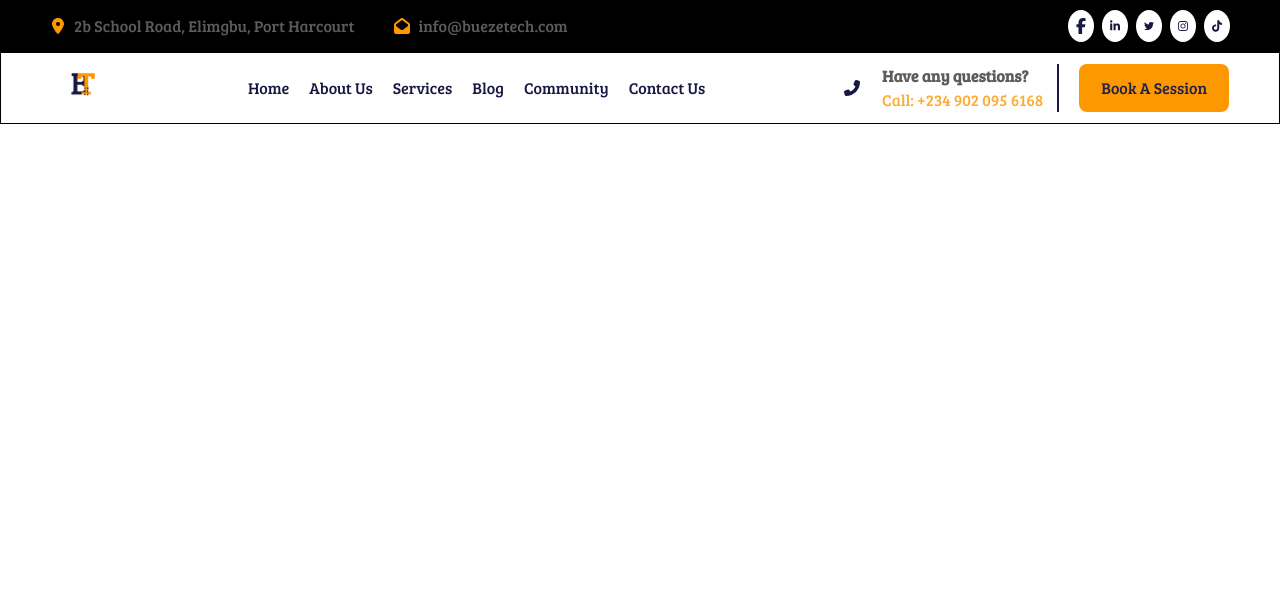
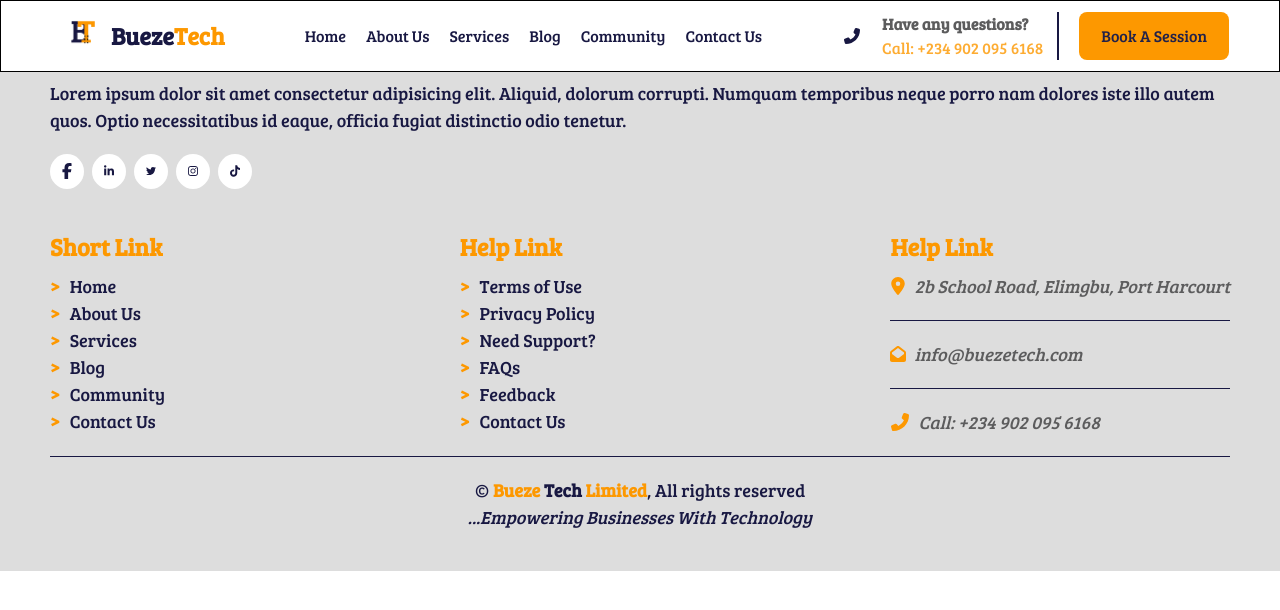
Before and after one commit to KingsleyIbe/buezetech, a Next.js app: page / in a window 1280 px wide. Shown: the top 610 px of the page. Built offline with nearby package versions, Linux system fonts and the light colour scheme.

Commit message:
Add footer

```diff
--- a/app/page.tsx
+++ b/app/page.tsx
@@ -1,3 +1,4 @@
+import Footer from "../components/common/Footer";
 import MainHeader from "../components/common/MainHeader";
 import MobileHeader from "../components/common/MobileHeader";
 import TopHeader from "../components/common/TopHeader";
@@ -8,6 +9,7 @@
       <TopHeader />
       <MobileHeader />
       <MainHeader />
+      <Footer />
     </div>
   );
 };
--- /dev/null
+++ b/components/common/Footer.tsx
@@ -0,0 +1,74 @@
+import React from 'react'
+import Logo from './Logo';
+import SocialLinks from './SocialLinks';
+import Link from 'next/link';
+import { FontAwesomeIcon } from '@fortawesome/react-fontawesome';
+import { faEnvelopeOpen, faLocationDot, faPhoneFlip } from '@fortawesome/free-solid-svg-icons';
+
+const Footer = () => {
+    return (
+        <div className="bg-[#ddd] w-full py-[20px] text-[#181842] text-[18px]">
+            <footer className="px-[50px]">
+                <nav className="flex flex-col justify-between gap-10 sm:flex-row sm:flex-wrap">
+                    <div>
+                        <div className="flex items-center">
+                        <Logo /> <h3 className="text-[24px] font-bold">Bueze <span className="text-[#fd9800]">Tech</span> Limited</h3>
+                        </div>
+                        <p className="mb-5">Lorem ipsum dolor sit amet consectetur adipisicing elit. Aliquid, dolorum corrupti. Numquam temporibus neque porro nam dolores iste illo autem quos. Optio necessitatibus id eaque, officia fugiat distinctio odio tenetur.</p>
+                        <SocialLinks />
+                    </div>
+                    <div>
+                        <h2 className="text-[24px] text-[#fd9800] mb-2 font-bold">Short Link</h2>
+                        <ul>
+
+                            <li><span className="mr-[10px] text-[#fd9800] font-bold">&gt;</span><Link href="/">Home</Link></li>
+                            <li><span className="mr-[10px] text-[#fd9800] font-bold">&gt;</span><Link href="/about-us">About Us</Link></li>
+                            <li><span className="mr-[10px] text-[#fd9800] font-bold">&gt;</span><Link href="/services">Services</Link></li>
+                            <li><span className="mr-[10px] text-[#fd9800] font-bold">&gt;</span><Link href="/blog">Blog</Link></li>
+                            <li><span className="mr-[10px] text-[#fd9800] font-bold">&gt;</span><Link href="/community">Community</Link></li>
+                            <li><span className="mr-[10px] text-[#fd9800] font-bold">&gt;</span><Link href="/contact-us">Contact Us</Link></li>
+                        </ul>
+                    </div>
+                    <div>
+                        <h2 className="text-[24px] text-[#fd9800] mb-2 font-bold">Help Link</h2>
+                        <ul>
+
+                            <li><span className="mr-[10px] text-[#fd9800] font-bold">&gt;</span><Link href="/">Terms of Use</Link></li>
+                            <li><span className="mr-[10px] text-[#fd9800] font-bold">&gt;</span><Link href="/about-us">Privacy Policy</Link></li>
+                            <li><span className="mr-[10px] text-[#fd9800] font-bold">&gt;</span><Link href="/services">Need Support?</Link></li>
+                            <li><span className="mr-[10px] text-[#fd9800] font-bold">&gt;</span><Link href="/blog">FAQs</Link></li>
+                            <li><span className="mr-[10px] text-[#fd9800] font-bold">&gt;</span><Link href="/community">Feedback</Link></li>
+                            <li><span className="mr-[10px] text-[#fd9800] font-bold">&gt;</span><Link href="/contact-us">Contact Us</Link></li>
+                        </ul>
+                    </div>
+                    <div>
+                        <h2 className="text-[24px] text-[#fd9800] mb-2 font-bold">Help Link</h2>
+                        <address>
+                            <Link href="https://maps.app.goo.gl/XhbySAPMMv72hqkU7" title="Bueze tech limited address" target="_blank" className="flex gap-2 mb-5">
+                                <span><FontAwesomeIcon icon={faLocationDot} className="text-[#fd9800] w-[16px]" /></span>
+                                <span className="text-[#5c5c5d]">2b School Road, Elimgbu, Port Harcourt</span>
+                            </Link>
+                            <hr />
+                            <Link href="mailto: info@buezetech.com" title="Bueze tech limited email" className="items-center flex gap-2 my-5">
+                                <span><FontAwesomeIcon icon={faEnvelopeOpen} className="text-[#fd9800] w-[16px]" />
+                                </span><span className="text-[#5c5c5d]">info@buezetech.com</span>
+                            </Link>
+                            <hr />
+                            <Link href="/" className="items-center flex gap-2 my-5">
+                            <span><FontAwesomeIcon icon={faPhoneFlip} className="text-[#fd9800] w-[20px]" /></span><span className="text-[#5c5c5d]">Call: +234 902 095 6168</span>
+                            </Link>
+
+                        </address>
+                    </div>
+                </nav>
+                <div className="text-center mb-5">
+                    <hr />
+                    <p className="mt-5">&copy; <span className="text-[#fd9800] font-bold">Bueze <span className="text-[#181842]">Tech </span>Limited</span>, <span>All rights reserved</span></p>
+                    <p className="italic">...Empowering Businesses With Technology</p>
+                </div>
+            </footer>
+        </div>
+    );
+};
+
+export default Footer;
--- /dev/null
+++ b/components/common/Logo.tsx
@@ -0,0 +1,14 @@
+import Image from 'next/image'
+import Link from 'next/link'
+import React from 'react'
+import LogoImage from "../../public/logo.png";
+
+const Logo = () => {
+  return (
+          <Link href="/">
+            <Image src={LogoImage} alt="Bueze Tech Limited Logo" width={60} height={40}/>
+        </Link>
+  );
+};
+
+export default Logo;
--- a/components/common/MainHeader.tsx
+++ b/components/common/MainHeader.tsx
@@ -1,20 +1,20 @@
 import { faPhoneFlip } from '@fortawesome/free-solid-svg-icons';
 import { FontAwesomeIcon } from '@fortawesome/react-fontawesome';
-import Image from 'next/image'
+// import Image from 'next/image'
 import Link from 'next/link';
 import React from 'react';
 import styles from '../../styles/components/mainHeader.module.css';
-import Logo from "../../public/logo.png";
+import Logo from './Logo';
+// import Logo from "../../public/logo.png";
 
 const MainHeader = () => {
   return (
-    <div className="bg-[#fff] border fixed w-[100%] py-[5px] px-[50px] hidden lg:block">
+    <div className="bg-[#fff] border top-[50] fixed w-[100%] py-[5px] px-[50px] hidden lg:block">
         <header>
-            <nav className="flex justify-between items-center">
-                <div>
-                    <Link href="/">
-                      <Image src={Logo} alt="Bueze Tech Limited Logo" width="60" height="40" />
-                    </Link>
+            <nav className="flex justify-between items-center text-[#181842]">
+                <div className="flex items-center text-[24px] font-bold">
+                   <Logo />
+                   <h2>Bueze<span className="text-[#fd9800]">Tech</span></h2>
                 </div>
                 <ul className="flex gap-5 text-[#181842]">
                     <li><Link href="/">Home</Link></li>
--- a/components/common/MobileHeader.tsx
+++ b/components/common/MobileHeader.tsx
@@ -5,7 +5,8 @@
 import { faBars } from '@fortawesome/free-solid-svg-icons';
 import { FontAwesomeIcon } from '@fortawesome/react-fontawesome';
 import styles from '../../styles/components/mainHeader.module.css';
-import Logo from "../../public/logo.png";
+import Logo from './Logo';
+// import Logo from "../../public/logo.png";
 
 const MobileHeader = () => {
     const [isOpen, setIsopen] = useState(false);
@@ -16,12 +17,10 @@
     };
 
     return (
-        <div className="block bg-[#ccc] border fixed w-full py-[20px] z-50 lg:hidden">
+        <div className="block bg-[#ddd] border fixed top-0 w-full py-[20px] z-50 lg:hidden">
             <header className="relative">
                 <nav className="flex justify-between items-center px-[50px]">
-                    <Link href="/">
-                        <Image src={Logo} alt="Bueze Tech Limited Logo" width={60} height={40}/>
-                    </Link>
+                   <Logo />
                     <button type="button" className={styles.bookSessionBtn}>
                       <Link href="/">Book A Session</Link>
                     </button>
--- a/components/common/TopHeader.tsx
+++ b/components/common/TopHeader.tsx
@@ -7,7 +7,7 @@
 
 const TopHeader = () => {
   return (
-    <div className="bg-black md:flex flex-row justify-between items-center py-[10px] px-[50px] hidden" >
+    <div className="bg-black fixed top-0 w-[100%] md:flex flex-row justify-between items-center py-[10px] px-[50px] hidden" >
         <div className="flex gap-5 md:gap-10">
             <Link href="https://maps.app.goo.gl/XhbySAPMMv72hqkU7" title="Bueze tech limited address" target="_blank" className="flex gap-2">
               <span><FontAwesomeIcon icon={faLocationDot} className="text-[#fd9800] w-[16px]" /></span>
--- a/styles/components/topHeader.module.css
+++ b/styles/components/topHeader.module.css
@@ -1,7 +1,7 @@
 .socialIconContainer {
     background-color: #fff;
     border-radius: 50%;
-    padding: 4px 8px;
+    padding: 4px 12px;
 }
 
 .socialIconContainer:hover {
```
Also changed, not shown: public/carousel-1.jpg (added), public/carousel-2.jpg (added).
